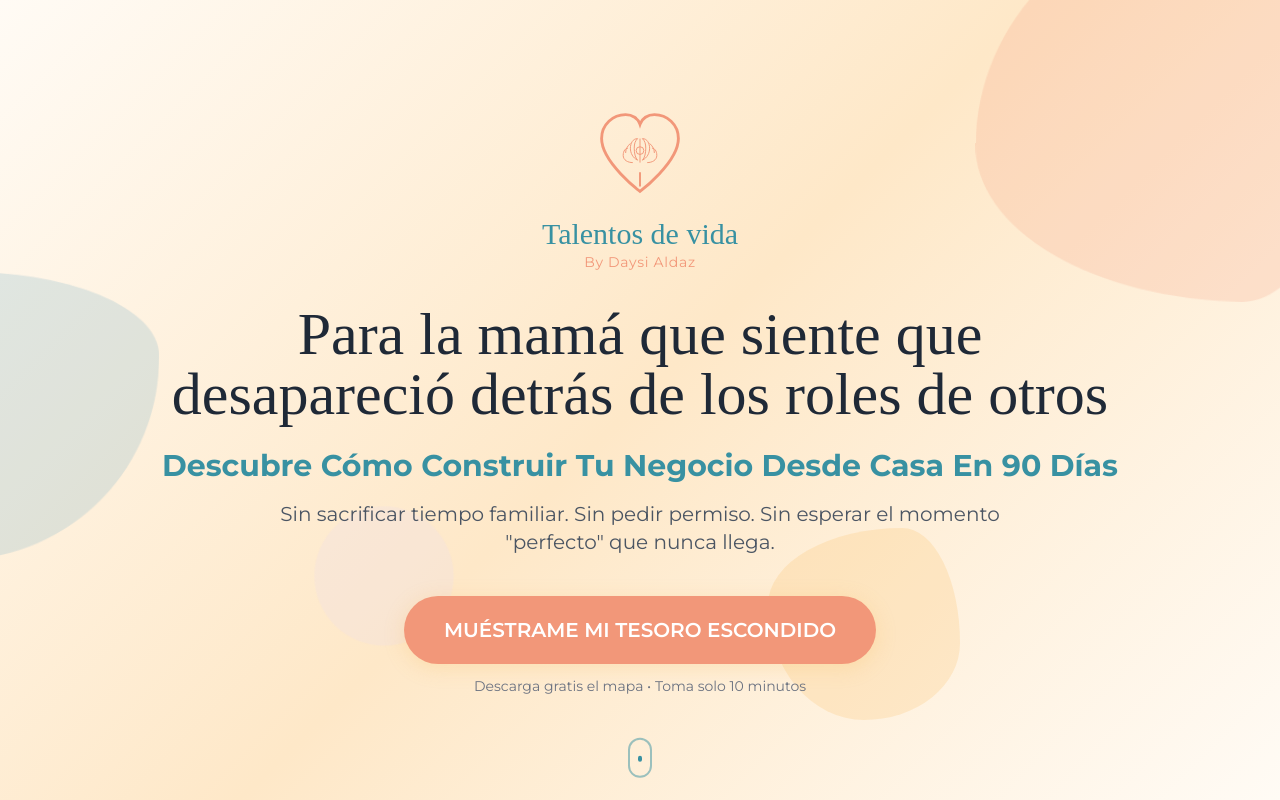
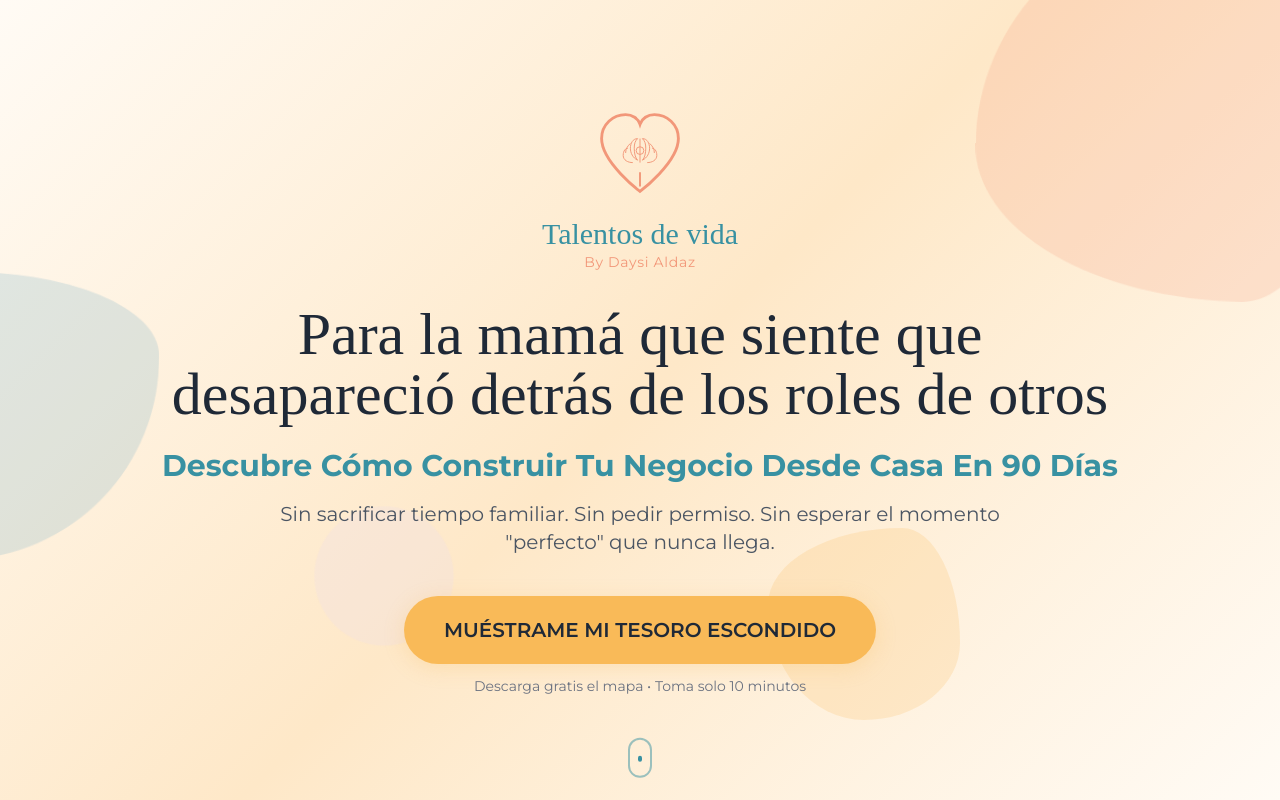
Before and after one commit to Juandurdaneta/talentos-de-vida, a Next.js app: page / in a window 1280 px wide. Shown: the top 800 px of the page. Built offline with nearby package versions, Linux system fonts and the light colour scheme; a web font is replaced by a local one.

Commit message:
Update Button component styles to change primary variant color from coral to golden and adjust text color to gray for improved visibility and consistency.

```diff
--- a/src/components/ui/Button.tsx
+++ b/src/components/ui/Button.tsx
@@ -9,7 +9,7 @@ const buttonVariants = cva(
   {
     variants: {
       variant: {
-        primary: "bg-coral text-white shadow-soft hover:shadow-soft-lg hover:scale-105 hover:bg-opacity-90",
+        primary: "bg-golden text-gray-800 shadow-soft hover:shadow-soft-lg hover:scale-105 hover:brightness-105",
         teal: "bg-teal text-white shadow-teal hover:shadow-soft-lg hover:scale-105 hover:bg-opacity-90",
         outline: "border-2 border-teal text-teal bg-transparent hover:bg-teal hover:text-white",
         ghost: "text-teal hover:bg-teal/10",
```
